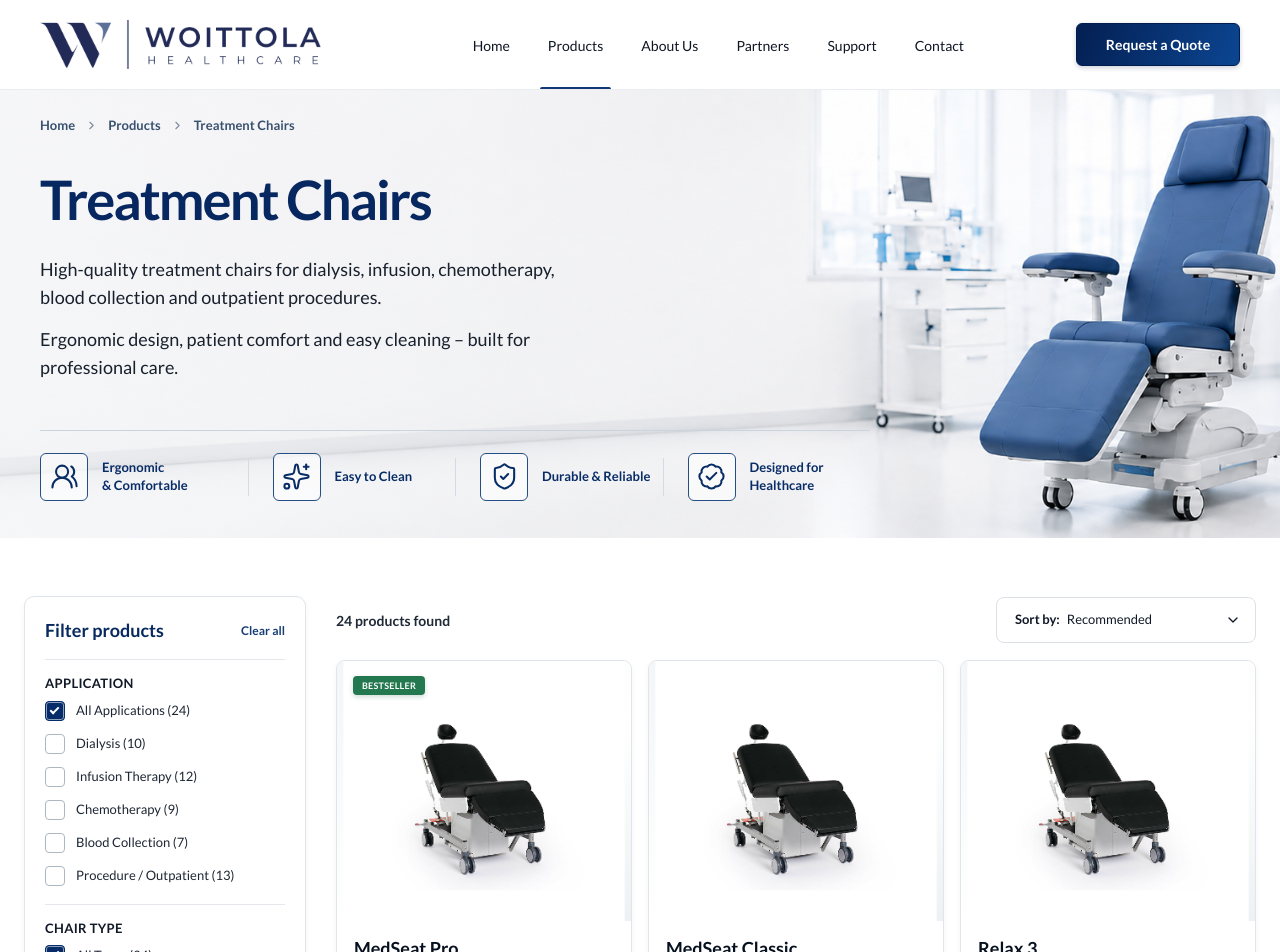
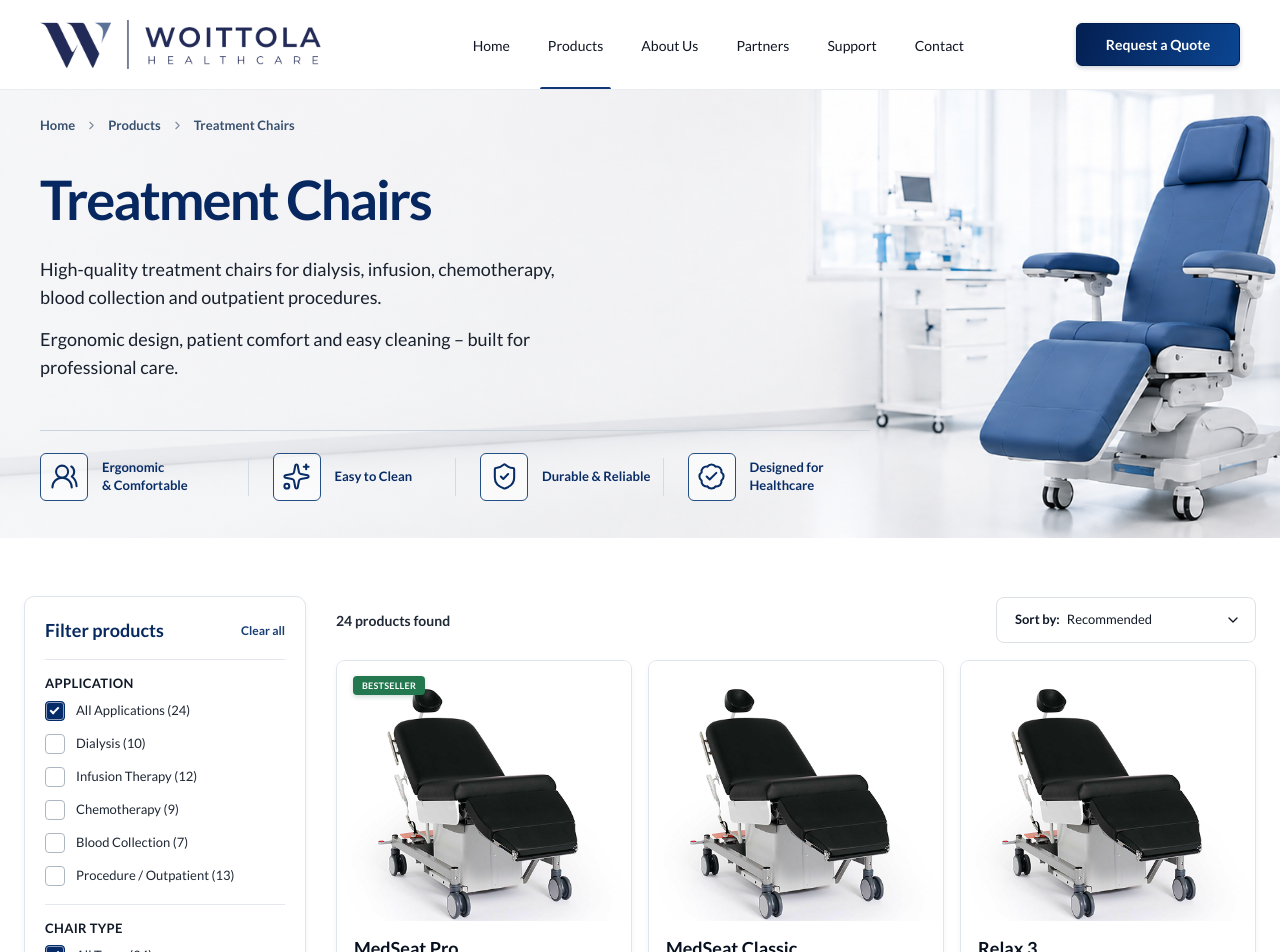
Before and after one commit to XyzDavidD/woittola, a Next.js app: page /catalogue in a window 1280 px wide. Shown: the top 952 px of the page. Built offline with nearby package versions, Linux system fonts and the light colour scheme.

Commit message:
Fix production chair image sizing

```diff
--- a/app/globals.css
+++ b/app/globals.css
@@ -1214,7 +1214,7 @@
 .catalogue-product-media img {
   z-index: 1;
   object-fit: contain;
-  transform: scale(1.34) translateY(-1%);
+  transform: scale(2.05) translateY(-1%);
 }
 
 .catalogue-bestseller {
@@ -1542,7 +1542,7 @@
 .product-gallery-main > img {
   z-index: 1;
   object-fit: contain;
-  transform: scale(1.43) translateY(-1%);
+  transform: scale(2.2) translateY(-1%);
 }
 
 .product-gallery-arrow {
@@ -1614,7 +1614,7 @@
 
 .product-gallery-thumbnails button img {
   object-fit: contain;
-  transform: scale(1.25);
+  transform: scale(2);
 }
 
 .product-detail-info {
```
